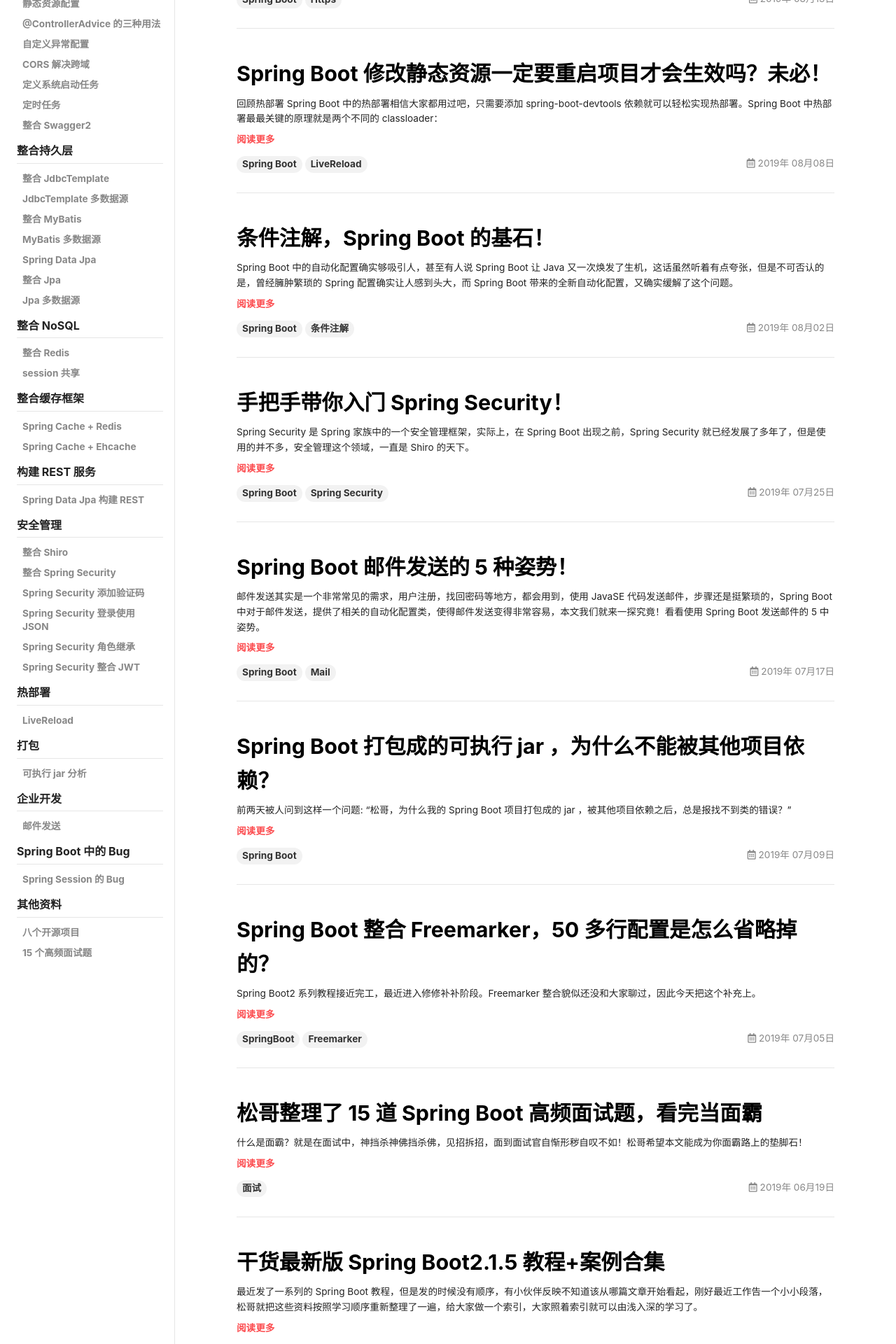
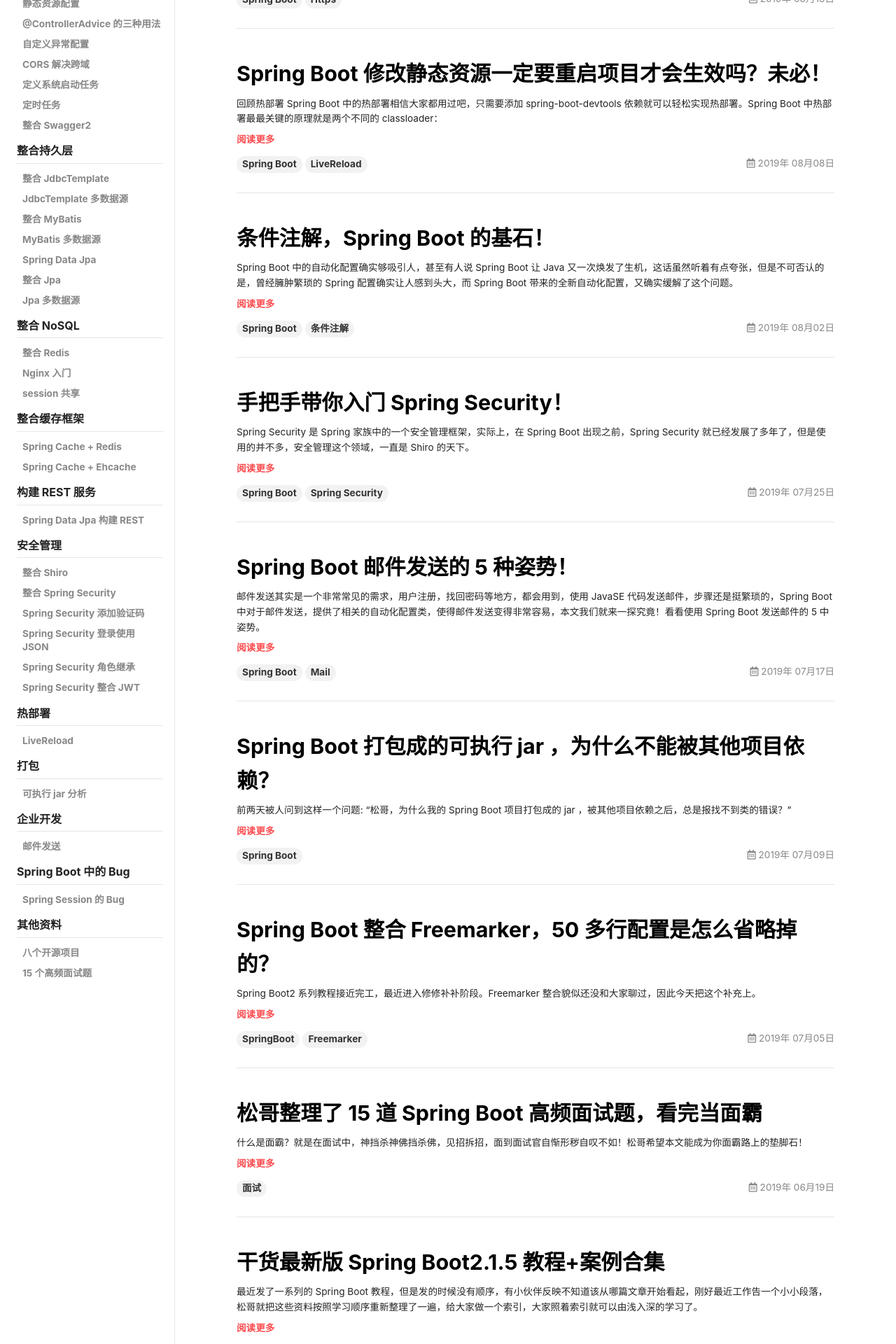
Before and after one commit to allisjava/allisjava.github.io, a Jekyll site: the page built from index.html, in a window 1280 px wide. Shown: the part 503-2423 px from the top of the page at 70% size. Built offline with Jekyll 4.4.1, drawn with Linux system fonts in a browser that asks for light colours; nearby versions of some CDN libraries; the list of posts is cut into pages by our own code; comment, search, counter and statistics services are not loaded.

Commit message:
Update navigation.yml

```diff
--- a/_data/navigation.yml
+++ b/_data/navigation.yml
@@ -96,6 +96,8 @@ docs-zh:
     children:
       - title:  整合 Redis
         url:    http://springboot.javaboy.org/2019/0603/springboot-redis
+      - title:  Nginx 入门
+        url:    http://springboot.javaboy.org/2019/0605/nginx-guide
       - title:  session 共享
         url:    http://springboot.javaboy.org/2019/0604/springboot-springsession
   - title:      整合缓存框架
```
